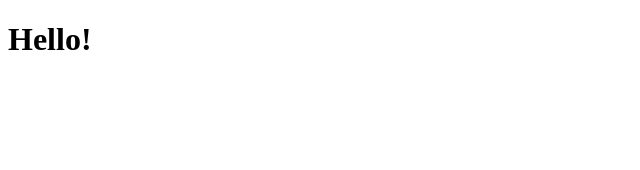
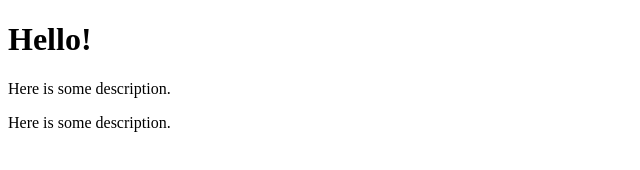
Before and after one commit to rusumvlad/github-learning, a plain HTML site: page index.html in a window 1280 px wide. Shown: the whole page, without its empty margins (0-640 px from the left). Drawn offline with Linux system fonts and the light colour scheme.

Commit message:
GL - Added description

```diff
--- a/index.html
+++ b/index.html
@@ -7,5 +7,7 @@
   </head>
   <body>
     <h1>Hello!</h1>
+    <p>Here is some description.</p>
+    <p>Here is some description.</p>
   </body>
 </html>
```
